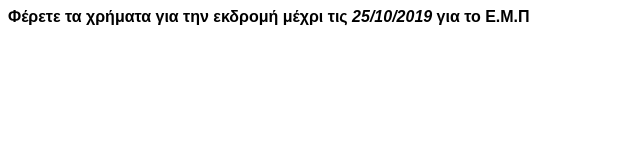
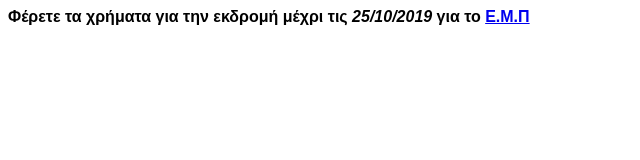
Before and after one commit to charis117/lykthrak, a plain HTML site: page news.html in a window 1280 px wide. Shown: the full height of the page, 0-640 px from the left. Drawn offline with Linux system fonts and the light colour scheme.

Commit message:
New commit

```diff
--- a/news.html
+++ b/news.html
@@ -1,7 +1,7 @@
 <html>
 
 <font face="Arial">
-<p1><b>Φέρετε τα χρήματα για την εκδρομή μέχρι τις <i>25/10/2019</i> για το <target="_blank" a href="https://www.ece.ntua.gr/gr/">Ε.Μ.Π</b></p>
+<p1><b>Φέρετε τα χρήματα για την εκδρομή μέχρι τις <i>25/10/2019</i> για το <a href="https://www.ece.ntua.gr/gr/" target="_blank">Ε.Μ.Π</b></p>
 
 
 
```
